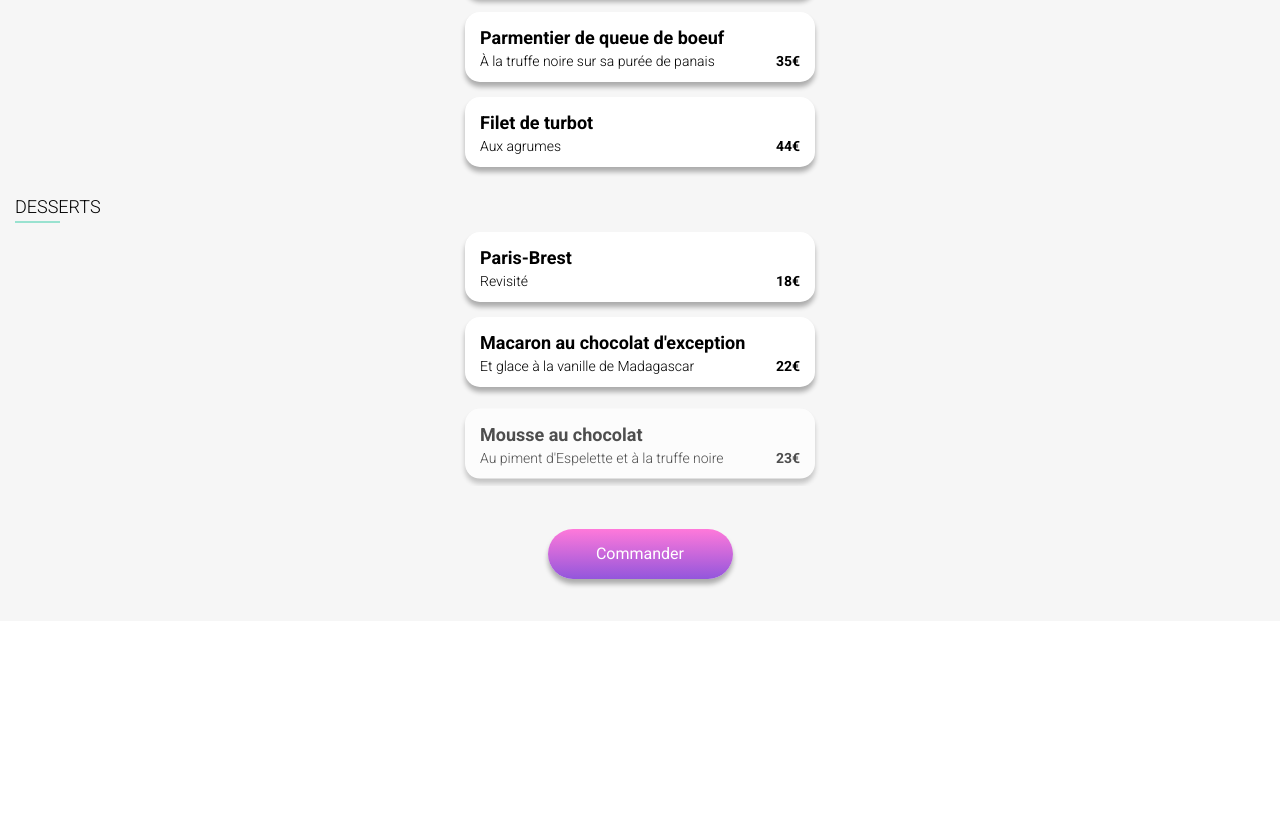
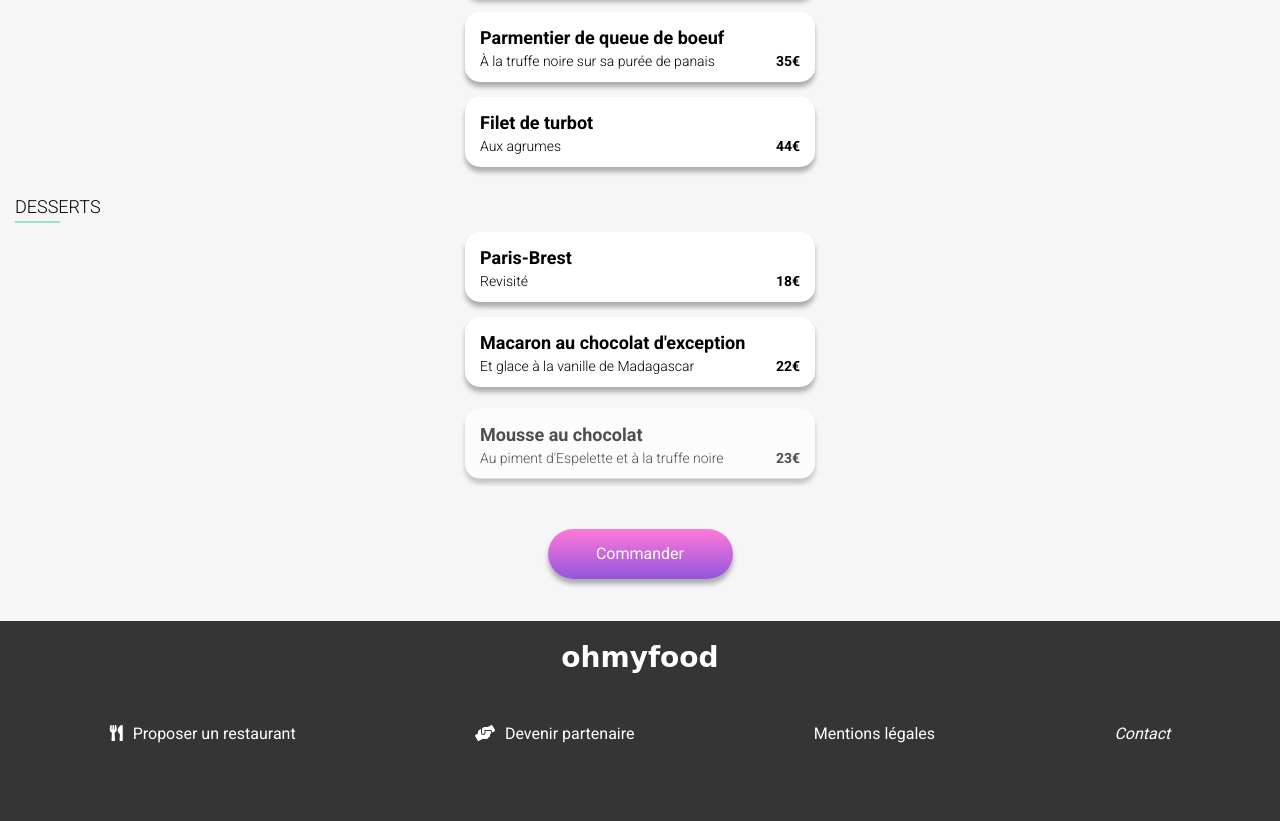
Before and after one commit to OliverTwist1234/OlivierHUBERT_3_12082021, a website: page la-palette-du-gout.html in a window 1280 px wide. Shown: the part 533-1354 px from the top of the page. Before the commit the page ends 1154 px from the top, so only its background shows below. Drawn offline with Linux system fonts and the light colour scheme; a web font is replaced by a local one.

Commit message:
Ajout  Footer pages du site.

```diff
--- a/la-palette-du-gout.html
+++ b/la-palette-du-gout.html
@@ -359,5 +359,39 @@
         </div>
       </div>
     </main>
+
+    <!--/////////////////////////////////////////////////FOOTER///////////////////////////////////////////////////////////-->
+
+    <footer class="sitefooter">
+      <h2 class="sitefooter__titre">ohmyfood</h2>
+      <ul class="sitefooter__liste">
+        <li class="sitefooter__liste--element">
+          <a href="" class="sitefooter__liste--element-lien"
+            ><i class="sitefooter__liste--element-icon fas fa-utensils"></i
+            >Proposer un restaurant</a
+          >
+        </li>
+        <li class="sitefooter__liste--element">
+          <a href="" class="sitefooter__liste--element-lien"
+            ><i class="sitefooter__liste--element-icon fas fa-hands-helping"></i
+            >Devenir partenaire</a
+          >
+        </li>
+        <li class="sitefooter__liste--element">
+          <a href="" class="sitefooter__liste--element-lien"
+            >Mentions légales</a
+          >
+        </li>
+        <li class="sitefooter__liste--element">
+          <address class="sitefooter__liste--element-contact">
+            <a
+              href="mailto:ohmyfood@bidule.com"
+              class="sitefooter__liste--element-lien"
+              >Contact</a
+            >
+          </address>
+        </li>
+      </ul>
+    </footer>
   </body>
 </html>
```
